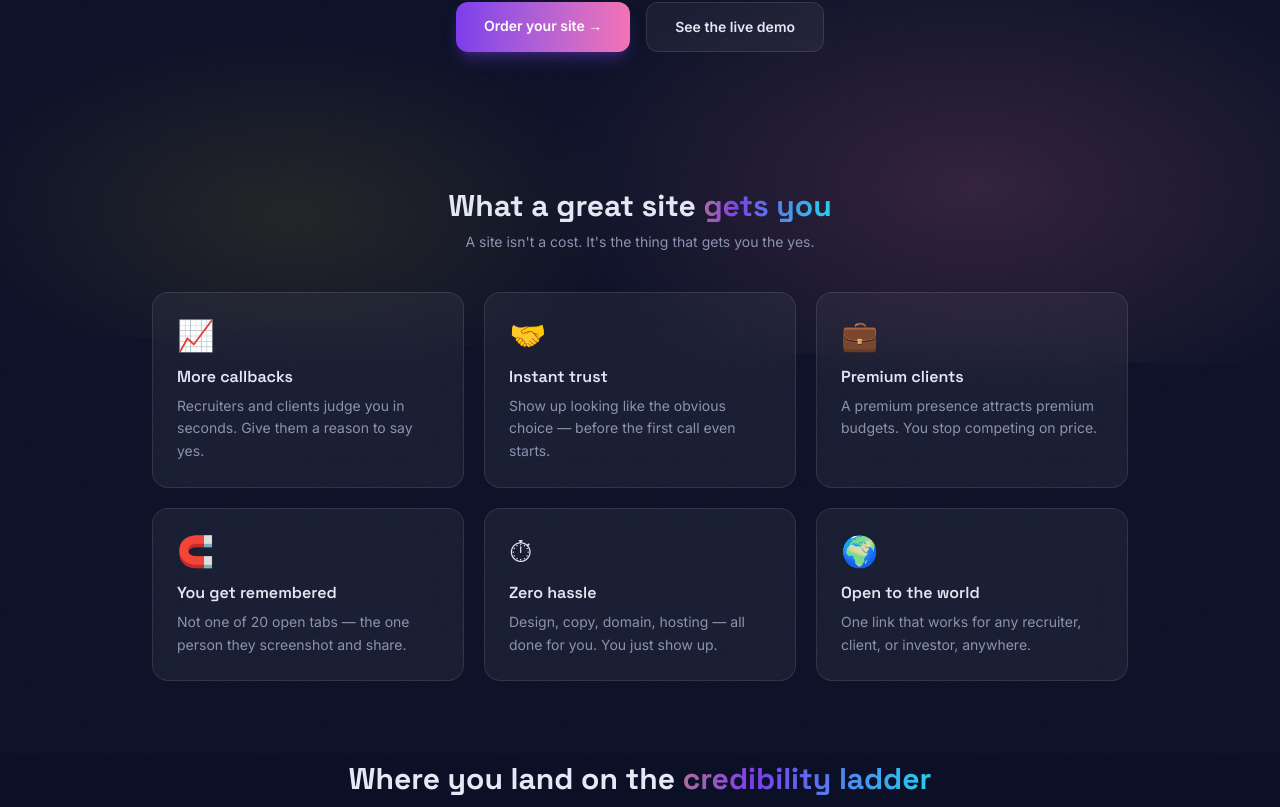
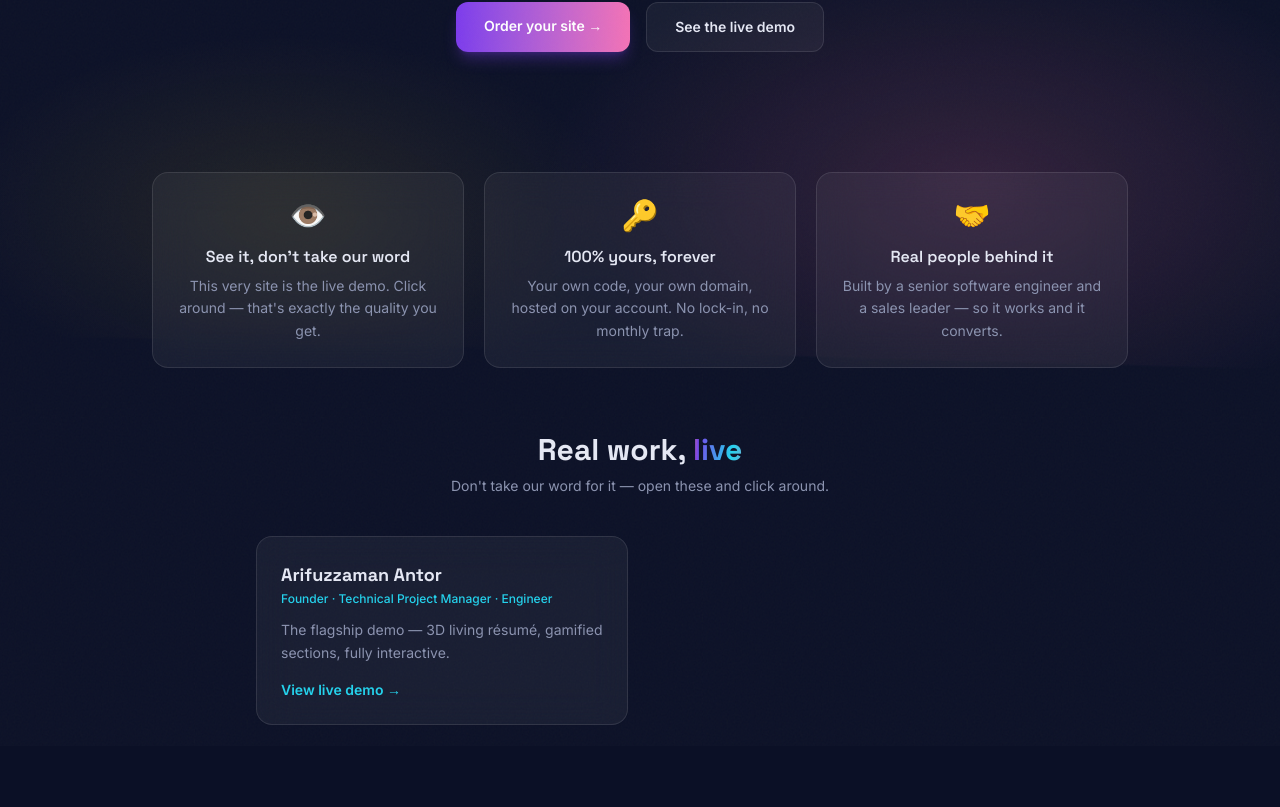
Before and after one commit to azaworld/my-portfolio, a Next.js app: page /azafolio in a window 1280 px wide. Shown: the part 476-1283 px from the top of the page. Built offline with nearby package versions, Linux system fonts and the light colour scheme.

Commit message:
Personal Brand Studio: add trust band, live-work showcase, FAQ objections, real-quotes slot
Co-Authored-By: Claude Opus 4.8 (1M context) <noreply@anthropic.com>

```diff
--- a/app/components/azafolio/AzaFolioLanding.tsx
+++ b/app/components/azafolio/AzaFolioLanding.tsx
@@ -238,6 +238,45 @@ export default function AzaFolioLanding() {
         </div>
       </section>
 
+      {/* Trust band — "is this authentic?" */}
+      <section className="py-6">
+        <div className="grid gap-5 sm:grid-cols-3">
+          {studio.trust.map((t) => (
+            <div key={t.title} className="glass rounded-2xl p-6 text-center">
+              <p className="text-3xl" aria-hidden>{t.icon}</p>
+              <h3 className="mt-3 font-semibold">{t.title}</h3>
+              <p className="mt-1.5 text-sm leading-relaxed text-muted">{t.text}</p>
+            </div>
+          ))}
+        </div>
+      </section>
+
+      {/* Showcase — real, clickable proof */}
+      <section className="py-10">
+        <h2 className="font-display text-center text-3xl font-bold">
+          Real work, <span className="text-aurora">live</span>
+        </h2>
+        <p className="mt-2 text-center text-sm text-muted">
+          Don&apos;t take our word for it — open these and click around.
+        </p>
+        <div className="mx-auto mt-10 grid max-w-3xl gap-6 sm:grid-cols-2">
+          {studio.showcase.map((s) => (
+            <a
+              key={s.url}
+              href={s.url}
+              target="_blank"
+              rel="noreferrer"
+              className="glass glow-border group flex flex-col rounded-2xl p-6 transition-transform duration-300 hover:-translate-y-1"
+            >
+              <p className="font-display text-lg font-bold group-hover:text-cyan">{s.name}</p>
+              <p className="mt-0.5 text-xs font-medium text-cyan">{s.role}</p>
+              <p className="mt-3 flex-1 text-sm leading-relaxed text-muted">{s.blurb}</p>
+              <span className="mt-4 text-sm font-semibold text-cyan">View live demo →</span>
+            </a>
+          ))}
+        </div>
+      </section>
+
       {/* Outcomes — what it gets you */}
       <section className="py-10">
         <h2 className="font-display text-center text-3xl font-bold">
@@ -424,6 +463,29 @@ export default function AzaFolioLanding() {
         </div>
       </section>
 
+      {/* Client words — only renders when real quotes exist */}
+      {studio.clientQuotes.length > 0 && (
+        <section className="py-10">
+          <h2 className="font-display text-center text-3xl font-bold">
+            What clients <span className="text-aurora">say</span>
+          </h2>
+          <div className="mx-auto mt-10 grid max-w-3xl gap-6 sm:grid-cols-2">
+            {studio.clientQuotes.map((c) => (
+              <figure key={c.author} className="glass rounded-2xl p-6">
+                <blockquote className="text-sm leading-relaxed">
+                  <span className="text-aurora font-display text-2xl leading-none" aria-hidden>“</span>
+                  {c.quote}
+                </blockquote>
+                <figcaption className="mt-3">
+                  <span className="block text-sm font-semibold">{c.author}</span>
+                  <span className="block text-xs text-muted">{c.role}</span>
+                </figcaption>
+              </figure>
+            ))}
+          </div>
+        </section>
+      )}
+
       {/* Order */}
       <section id="order" className="scroll-mt-24 py-10">
         <div className="glass glow-border rounded-2xl p-7 sm:p-10">
--- a/app/content.ts
+++ b/app/content.ts
@@ -1013,6 +1013,8 @@ export const studio = {
     ],
   },
   faq: [
+    { q: "Is this legit — and is it really mine?", a: "100% yours. The site you're on right now is a live demo of our work. You get your own code, your own domain, and it's hosted on your account. Keep it forever, edit it anytime." },
+    { q: "There are tons of portfolio makers — why you?", a: "Most sell flat templates that look like everyone else. We design a bespoke, interactive, animated site around your story, write the words that actually sell you, and set up your domain — done for you. People screenshot and share it; they don't share templates." },
     { q: "Do I own the site?", a: "100%. It's deployed to your own domain and it's yours to keep — forever." },
     { q: "How long does it take?", a: "From 3–4 days (Spark) to about two weeks (Executive). You're in the loop the whole way." },
     { q: "What do you need from me?", a: "Your story, a few links, a photo, and your brand colors. We handle everything else." },
@@ -1020,6 +1022,25 @@ export const studio = {
     { q: "I don't have a domain yet.", a: "No problem — we'll help you get one and set it up. Domain + HTTPS is part of the service." },
     { q: "How does payment work?", a: "Flexible — we sort it on our first chat. bKash/bank locally; Wise, Stripe, or Upwork internationally." },
   ],
+  // Trust band — answers "is this authentic?" with things they can verify.
+  trust: [
+    { icon: "👁️", title: "See it, don't take our word", text: "This very site is the live demo. Click around — that's exactly the quality you get." },
+    { icon: "🔑", title: "100% yours, forever", text: "Your own code, your own domain, hosted on your account. No lock-in, no monthly trap." },
+    { icon: "🤝", title: "Real people behind it", text: "Built by a senior software engineer and a sales leader — so it works and it converts." },
+  ],
+  // Real, clickable proof — live sites we've built. Add new clients here.
+  showcase: [
+    {
+      name: "Arifuzzaman Antor",
+      role: "Founder · Technical Project Manager · Engineer",
+      url: "https://azantor.xyz",
+      blurb: "The flagship demo — 3D living résumé, gamified sections, fully interactive.",
+    },
+    // Add Sharif here once his site is public:
+    // { name: "Sharif Md. Abid", role: "HealthTech Sales & BD Expert · CEO", url: "https://...", blurb: "..." },
+  ],
+  // Real client words only — leave empty until you have genuine quotes + permission.
+  clientQuotes: [] as { quote: string; author: string; role: string }[],
 };
 
 export const premium = {
```
